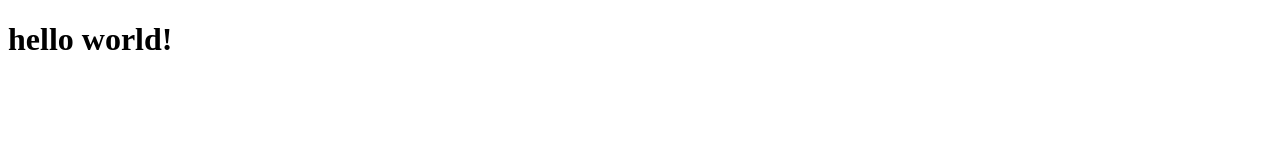
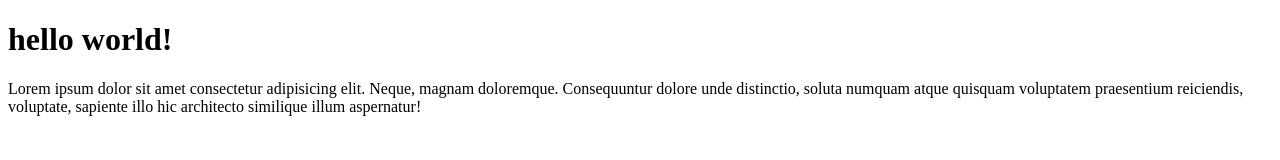
Before and after one commit to fajar2943/belajar-remot-github, a plain HTML site: page index.html in a window 1280 px wide. Drawn offline with Linux system fonts and the light colour scheme.

Commit message:
menambahkan paragraph

```diff
--- a/index.html
+++ b/index.html
@@ -7,5 +7,6 @@
 </head>
 <body>
     <h1>hello world!</h1>
+    <p>Lorem ipsum dolor sit amet consectetur adipisicing elit. Neque, magnam doloremque. Consequuntur dolore unde distinctio, soluta numquam atque quisquam voluptatem praesentium reiciendis, voluptate, sapiente illo hic architecto similique illum aspernatur!</p>
 </body>
 </html>
```
